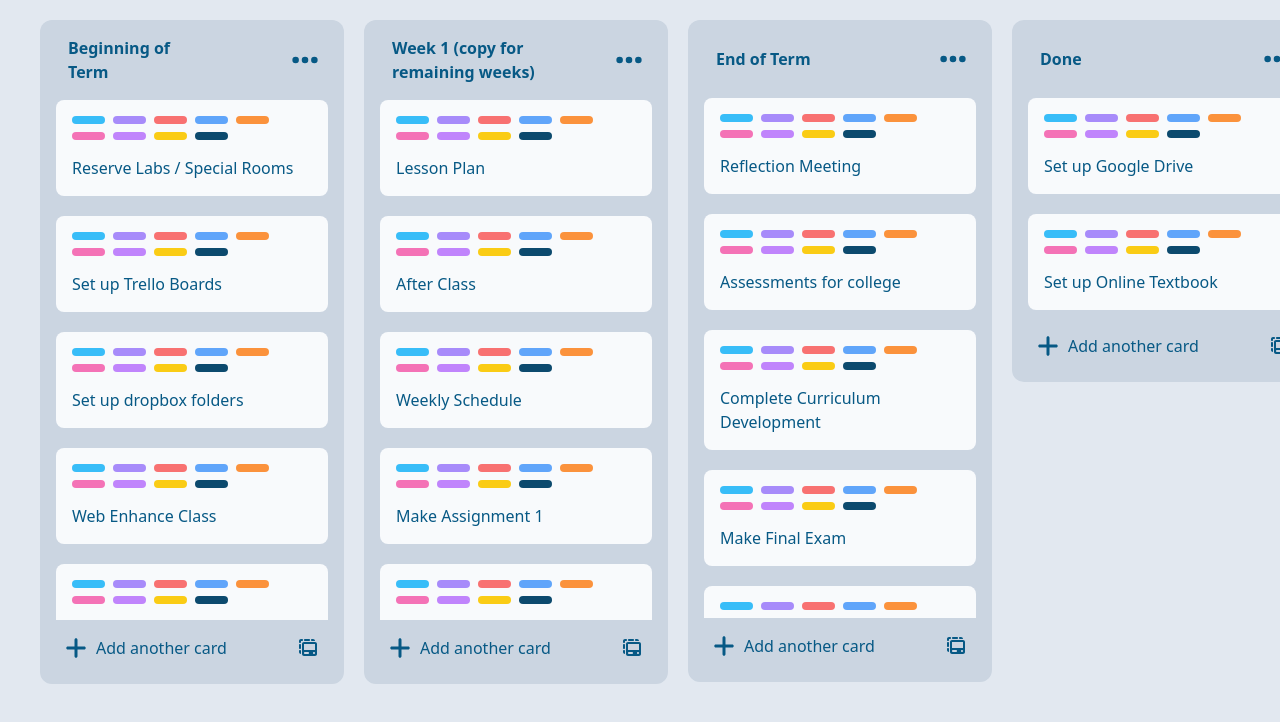
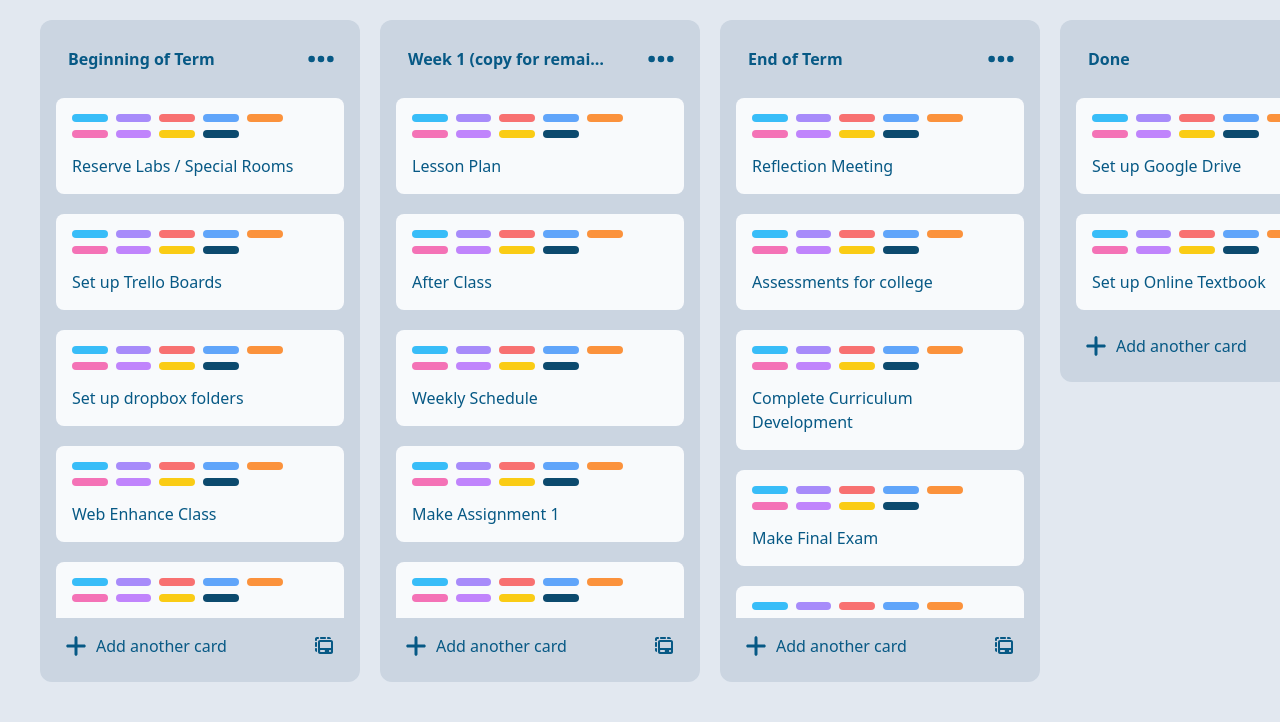
Before and after one commit to QuagBao/TodoList, a React (Vite) app: page / in a window 1280 px wide. Shown: the top 722 px of the page. Built offline with nearby package versions, Linux system fonts and the light colour scheme.

Commit message:
Feature: Rename of Board

```diff
--- a/src/components/BigCard.tsx
+++ b/src/components/BigCard.tsx
@@ -9,6 +9,7 @@ interface BigCardProps {
   onAddNewItem: (item: string, targetList: string) => void
   index: number;
   onMoveBoard: (sourceIndex: number, targetIndex: number) => void;
+  onRenameBoard: (newTitle: string, index: number) => void
 }
 
 function BigCard({
@@ -17,10 +18,13 @@ function BigCard({
   onDrop,
   onAddNewItem,
   index,
-  onMoveBoard
+  onMoveBoard,
+  onRenameBoard
 }: BigCardProps) {
 
   const [showInputForm, setShowInputForm] = useState(false);
+  const [isEditing, setIsEditing] = useState(false);
+  const [newTitle, setNewTitle] = useState(title);
 
   const [, dropRef] = useDrop({
     accept: 'CARD',
@@ -46,7 +50,7 @@ function BigCard({
       console.log("Drop Board: " + title)
       const didDrop = monitor.didDrop();
       if (!didDrop) {
-        console.log("Drag canceled for board" + title);
+        console.log("Drag canceled for board" + item);
       }
     }
   }))
@@ -55,21 +59,46 @@ function BigCard({
     onAddNewItem(item, title);
     setShowInputForm(false);
   }
+  const handleRename = () => {
+    if (newTitle.trim() !== "") {
+      onRenameBoard(newTitle, index);
+    }
+    setIsEditing(false);
+  }
+
 
   return (
     <>
       <div
         ref={(node) => dragBoard(dropBoard(node))}
-        className="flex flex-col text-left max-h-full overflow-hidden bg-slate-300 rounded-xl p-2 max-w-80">
+        className="flex flex-col text-left max-h-full overflow-hidden bg-slate-300 rounded-xl p-2 max-w-80"
+      >
         {/* Top Title */}
         <div className="title-card flex gap-5 p-2 justify-between items-center align-middle">
-          <h1 className="mx-3 text-sky-800 font-bold w-36 text-wrap">{title}</h1>
+          {isEditing ? (
+            <input
+              type="text"
+              value={newTitle}
+              onChange={(e) => setNewTitle(e.target.value)}
+              onBlur={handleRename}
+              onKeyDown={(e) => e.key === 'Enter' && handleRename()}
+              className="bg--slate-50 p-2 rounded font-bold text-sky-800 w-36 focus:outline-none"
+              autoFocus
+            />
+          ) : (
+            <h1
+              className="mx-3 text-sky-800 font-bold w-52 cursor-pointer truncate"
+              onClick={() => setIsEditing(true)}
+            >
+              {title}
+            </h1>
+          )}
           <button className="p-2 bg-transparent rounded-xl hover:bg-slate-100">
             <abbr title="Operation">
               <svg
                 className="fill-sky-800"
-                width={"30px"}
-                height={"30px"}
+                width={'30px'}
+                height={'30px'}
                 xmlns="http://www.w3.org/2000/svg"
                 viewBox="0 0 448 512"
               >
@@ -86,7 +115,8 @@ function BigCard({
             sourceList={title}
             showInputForm={showInputForm}
             onToggleInputForm={setShowInputForm}
-            onAddNewItem={addNewItem} />
+            onAddNewItem={addNewItem}
+          />
         </div>
 
         {/* Footer Table */}
@@ -94,8 +124,15 @@ function BigCard({
           {/* Button Add */}
           <button
             onClick={() => setShowInputForm(true)}
-            className="flex w-full gap-2 p-2 bg-transparent rounded-md hover:bg-slate-100 text-sky-800">
-            <svg fill="currentColor" width="24" height="24" xmlns="http://www.w3.org/2000/svg" viewBox="0 0 448 512">
+            className="flex w-full gap-2 p-2 bg-transparent rounded-md hover:bg-slate-100 text-sky-800"
+          >
+            <svg
+              fill="currentColor"
+              width="24"
+              height="24"
+              xmlns="http://www.w3.org/2000/svg"
+              viewBox="0 0 448 512"
+            >
               <path d="M256 80c0-17.7-14.3-32-32-32s-32 14.3-32 32l0 144L48 224c-17.7 0-32 14.3-32 32s14.3 32 32 32l144 0 0 144c0 17.7 14.3 32 32 32s32-14.3 32-32l0-144 144 0c17.7 0 32-14.3 32-32s-14.3-32-32-32l-144 0 0-144z" />
             </svg>
             Add another card
@@ -103,7 +140,10 @@ function BigCard({
 
           {/* Open a new template */}
           <button className="text-sky-800 bg-transparent rounded-md hover:bg-slate-100 min-w-10 flex justify-center items-center">
-            <abbr className="text-sky-800" title="Add from sample template">
+            <abbr
+              className="text-sky-800"
+              title="Add from sample template"
+            >
               <svg
                 width="24"
                 height="24"
@@ -144,6 +184,6 @@ function BigCard({
         </div>
       </div>
     </>
-  );
+  )
 }
 export default BigCard;
--- a/src/pages/TodoListPage.tsx
+++ b/src/pages/TodoListPage.tsx
@@ -90,14 +90,21 @@ function TodoListPage() {
     setTodoList(updateTodoList);
     console.log("Board moved: " + sourceIndex + " to " + targetIndex);
   }
-
+  const handleRenameBoard = (newTitle: string, index: number) => {
+    const updateTodoList = [...todoList];
+    updateTodoList[index].title = newTitle;
+    setTodoList(updateTodoList);
+    console.log("Board renamed: " + newTitle);
+  }
 
   return (
     <DndProvider backend={HTML5Backend}>
       <div className="overflow-y-auto w-fit flex gap-5 px-10 py-5 bg-slate-200 justify-center items-start">
         {
           todoList.map((board, index) => (
-            <BigCard key={index} index={index} title={board.title} items={board.items} onDrop={handleDragDrop}
+            <BigCard key={index} index={index}
+              title={board.title} items={board.items}
+              onDrop={handleDragDrop} onRenameBoard={handleRenameBoard}
               onAddNewItem={handleAddNewItem} onMoveBoard={handleChangeLocationBoard} />
           ))
         }
```
